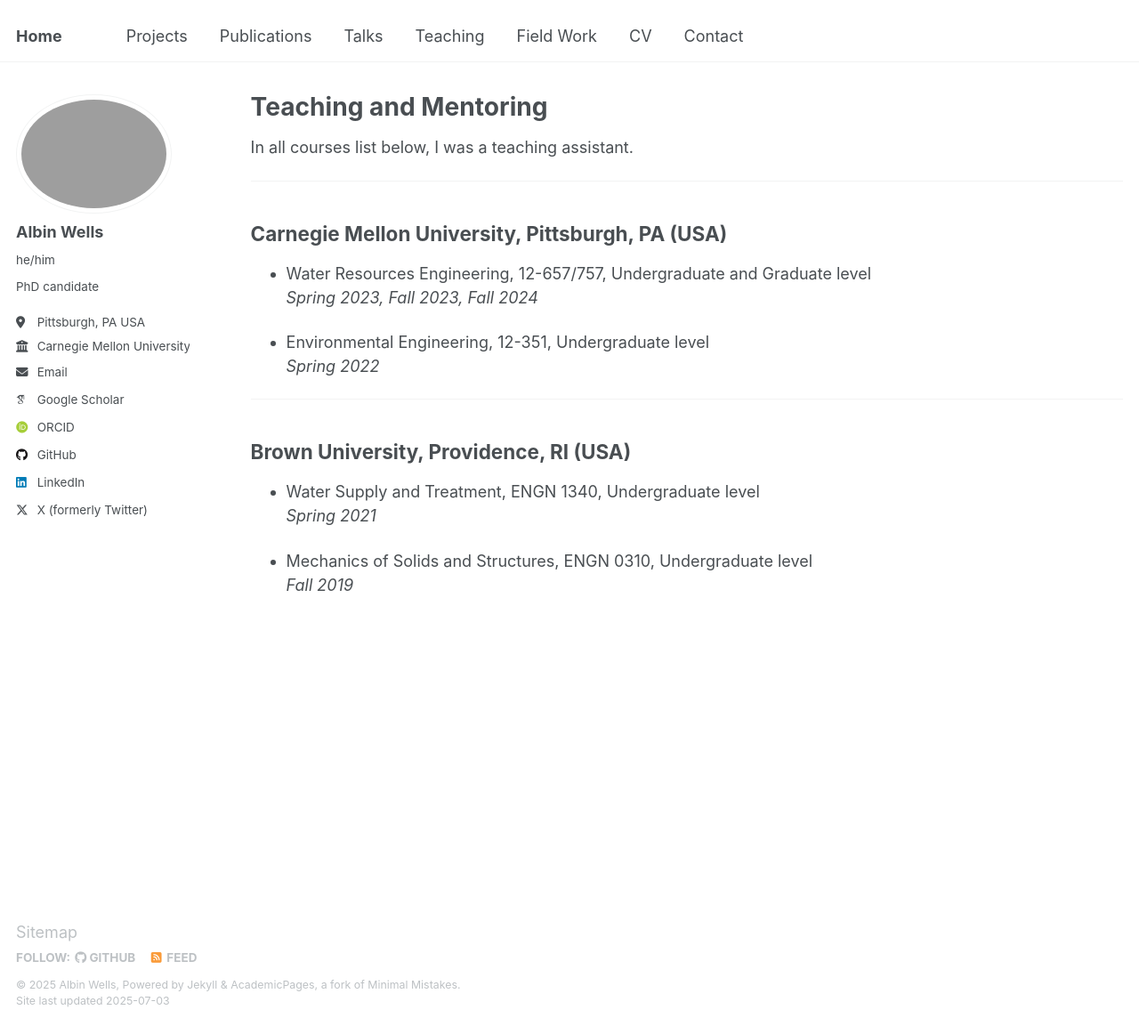
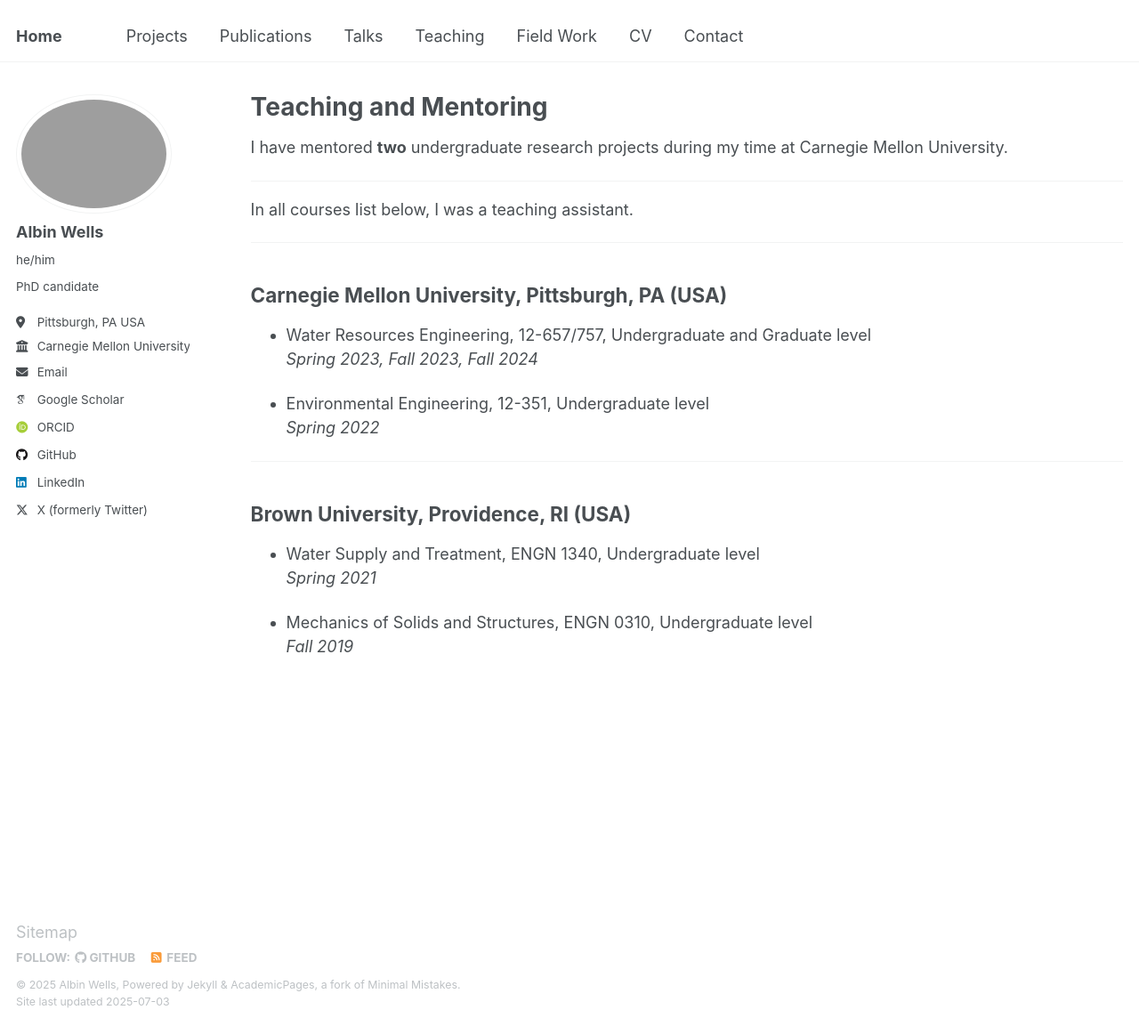
Before and after one commit to albinwwells/albinwwells.github.io, a Jekyll site: the page built from _pages/teaching.md, in a window 1280 px wide and 1153 px high. Shown: the whole window at 89% size. Built offline with Jekyll 4.4.1, drawn with Linux system fonts in a browser that asks for light colours; some web fonts are replaced.

Commit message:
Update teaching.md

```diff
--- a/_pages/teaching.md
+++ b/_pages/teaching.md
@@ -5,6 +5,10 @@
 author_profile: true
 redirect_from:
   - /teaching.html
+---
+
+I have mentored **two** undergraduate research projects during my time at Carnegie Mellon University.
+
 ---
 
 In all courses list below, I was a teaching assistant.
```
